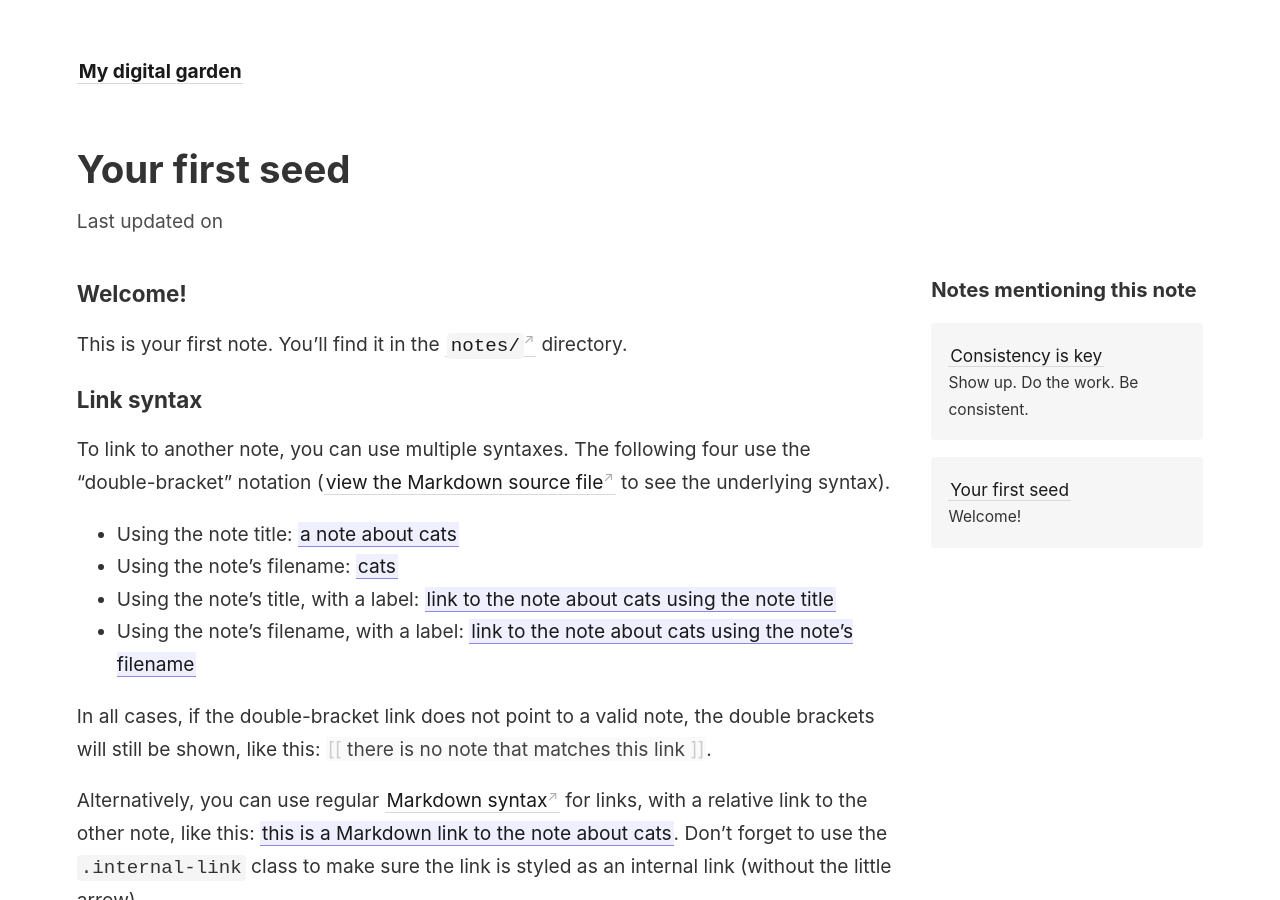
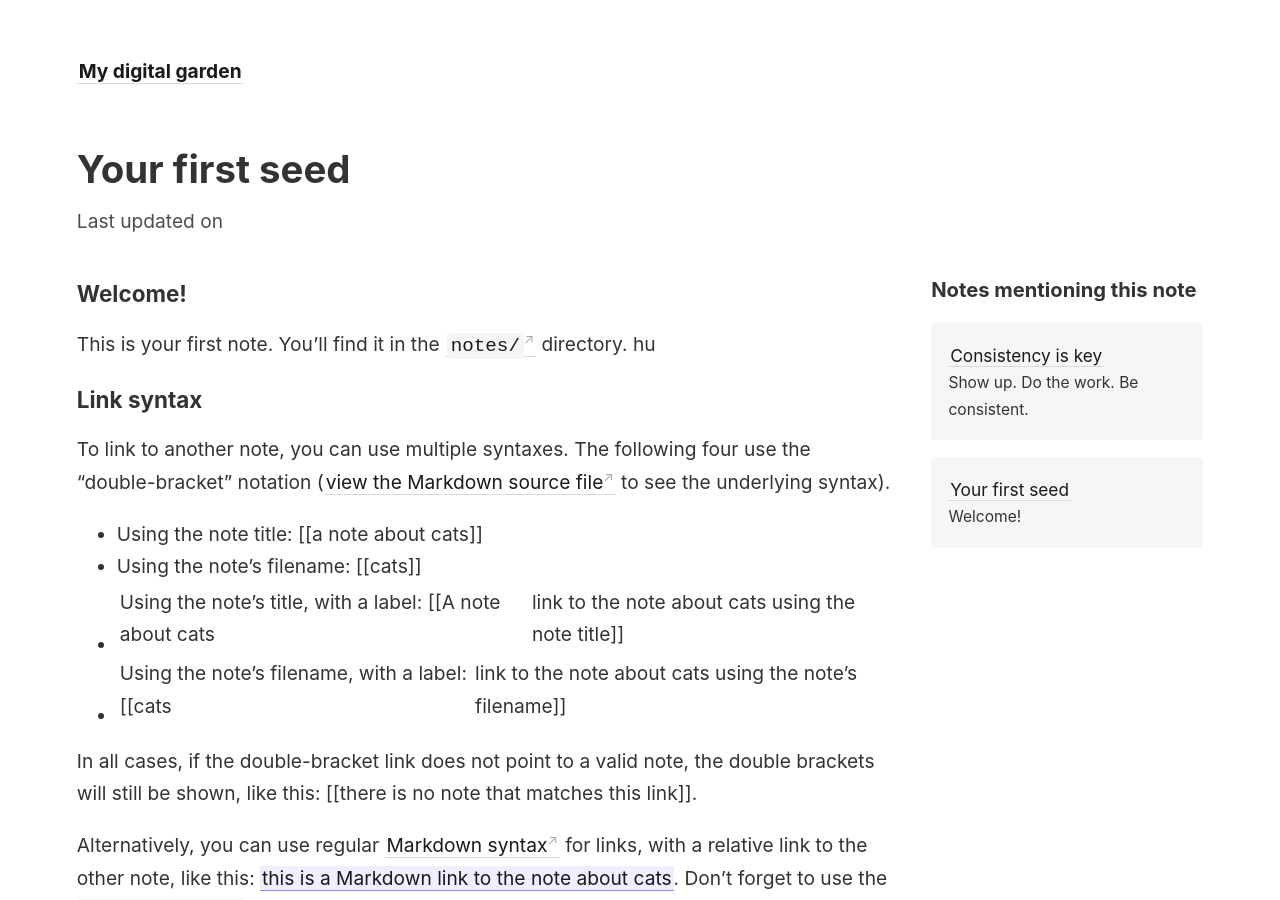
Before and after one commit to jayasio/dgarden, a Jekyll site: the page built from _notes/your-first-note.md, in a window 1280 px wide and 900 px high. Built offline with Jekyll 4.4.1, drawn with Linux system fonts in a browser that asks for light colours; some of the changed text lies outside the part shown.

Commit message:
Update from Forestry.io Jayasurya updated _notes/your-first-note.md

````diff
--- a/_notes/your-first-note.md
+++ b/_notes/your-first-note.md
@@ -1,21 +1,21 @@
 ---
 title: Your first seed
+
 ---
-
 ### Welcome!
 
-This is your first note. You'll find it in the [`notes/`](https://github.com/maximevaillancourt/digital-garden-jekyll-template/tree/master/_notes) directory.
+This is your first note. You'll find it in the [`notes/`](https://github.com/maximevaillancourt/digital-garden-jekyll-template/tree/master/_notes) directory. hu
 
 ### Link syntax
 
 To link to another note, you can use multiple syntaxes. The following four use the "double-bracket" notation ([view the Markdown source file](https://github.com/maximevaillancourt/digital-garden-jekyll-template/blob/master/_notes/your-first-note.md#link-syntax) to see the underlying syntax).
 
-- Using the note title: [[a note about cats]]
-- Using the note's filename: [[cats]]
-- Using the note's title, with a label: [[A note about cats|link to the note about cats using the note title]]
-- Using the note's filename, with a label: [[cats|link to the note about cats using the note's filename]]
+* Using the note title: \[\[a note about cats\]\]
+* Using the note's filename: \[\[cats\]\]
+* Using the note's title, with a label: \[\[A note about cats|link to the note about cats using the note title\]\]
+* Using the note's filename, with a label: \[\[cats|link to the note about cats using the note's filename\]\]
 
-In all cases, if the double-bracket link does not point to a valid note, the double brackets will still be shown, like this: [[there is no note that matches this link]].
+In all cases, if the double-bracket link does not point to a valid note, the double brackets will still be shown, like this: \[\[there is no note that matches this link\]\].
 
 Alternatively, you can use regular [Markdown syntax](https://www.markdownguide.org/getting-started/) for links, with a relative link to the other note, like this: [this is a Markdown link to the note about cats](/cats){: .internal-link}. Don't forget to use the `.internal-link` class to make sure the link is styled as an internal link (without the little arrow).
 
@@ -31,7 +31,7 @@ Notice in the "Notes mentioning this note" section that there is another note li
 
 ### Link previews
 
-If you're on a device with mouse support, try hovering your mouse on internal links to preview the notes: [[a note about cats]].
+If you're on a device with mouse support, try hovering your mouse on internal links to preview the notes: \[\[a note about cats\]\].
 
 ### Images and other Markdown goodies
 
@@ -39,9 +39,9 @@ Finally, because you have the full power of Markdown in this template, you can u
 
 Lists work as expected:
 
-- List element A
-- List element B
-- List element C
+* List element A
+* List element B
+* List element C
 
 1. List element
 2. List element
@@ -75,10 +75,9 @@ end
 $ cat /dev/urandom | grep "the answer to life" # shell scripts look nice too
 ```
 
-
 ### Next steps
 
-**If this template is useful to you in any way, consider [donating](https://ko-fi.com/maximevaillancourt) to support my work**. ☕
+**If this template is useful to you in any way, consider** [**donating**](https://ko-fi.com/maximevaillancourt) **to support my work**. ☕
 
 This digital garden template is free, open-source, and [available on GitHub here](https://github.com/maximevaillancourt/digital-garden-jekyll-template).
 
````
